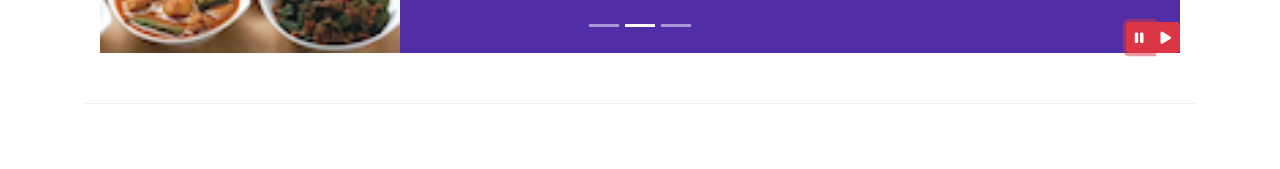
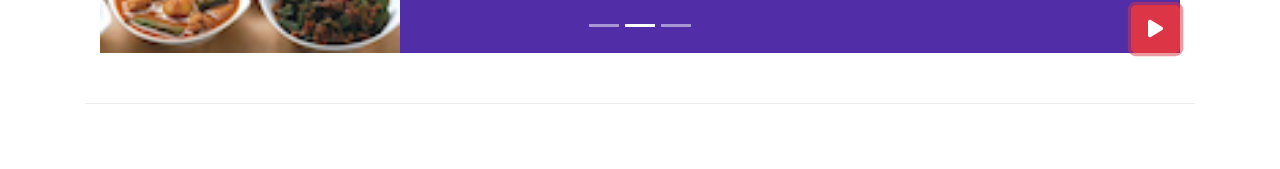
Before and after one commit to Lokesh-Bandi/Coursera-WebApp, a website: page index.html in a window 1280 px wide. Both pictures are taken after a click on the button 1139 px from the left and 668 px from the top of the page. Shown: the part 631-800 px from the top of the page. Drawn offline with nearby package versions, Linux system fonts and the light colour scheme.

Commit message:
single button

```diff
--- a/index.html
+++ b/index.html
@@ -191,10 +191,7 @@
             <span class="carousel-control-next-icon" aria-hidden="true"></span>
             <span class="sr-only">Next</span>
           </a>
-            <div class="btn-group" id="carouselButtons">
-              <button type="button" class="btn btn-danger btn-sm" id="pause" name="pause"><span class="fa fa-pause"></span></button>
-              <button type="button" class="btn btn-danger btn-sm" id="play" name="play"><span class="fa fa-play"></span></button>
-            </div>
+              <button type="button" class="btn btn-danger btn-lg" id="carouselButtons" name="pause"><span class="fa fa-pause"></span></button>
         </div>
       </div>
     </div>
@@ -298,11 +295,17 @@
   <script>
     $(document).ready(function(){
       $(".carousel").carousel({interval:2000});
-      $("#pause").click(function(){
-        $("#mycarousel").carousel('pause');
-      });
-      $("#play").click(function(){
-        $("#mycarousel").carousel('cycle');
+      $("#carouselButtons").click(function(){
+        if($("#carouselButtons").children("span").hasClass("fa-pause")){
+          $("#mycarousel").carousel('pause');
+          $("#carouselButtons").children("span").removeClass("fa-pause");
+          $("#carouselButtons").children("span").addClass("fa-play");
+        }
+        else{
+          $("#mycarousel").carousel('cycle');
+          $("#carouselButtons").children("span").removeClass("fa-play");
+          $("#carouselButtons").children("span").addClass("fa-pause");
+        }
       });
     })
   </script>
```
